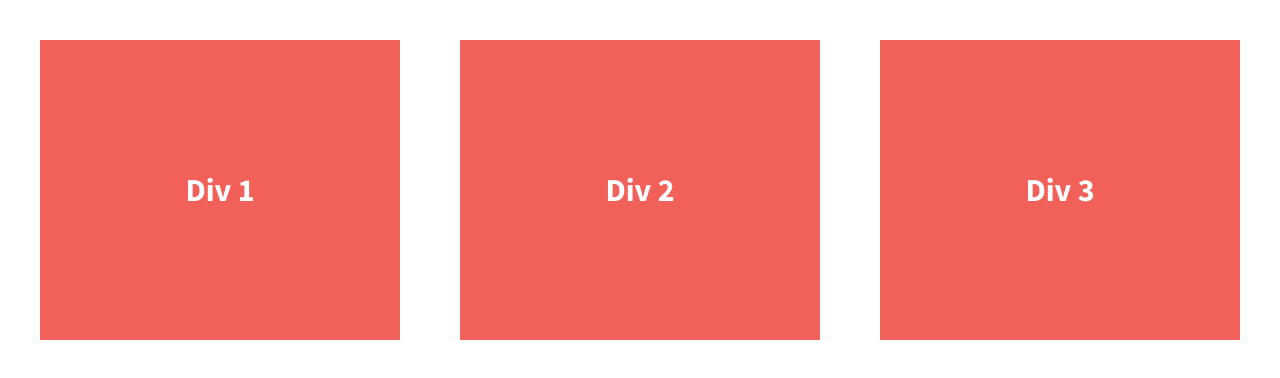
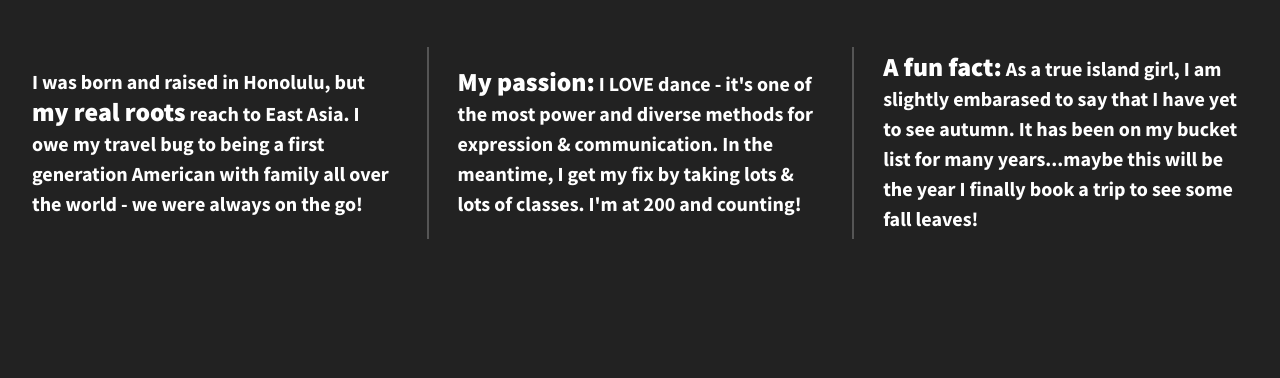
Before and after one commit to noellie-n/206-flexbox-grid, a plain HTML site: page index.html in a window 1280 px wide. Drawn offline with nearby package versions, Linux system fonts and the light colour scheme.

Commit message:
Added own text, customized font and background, added borders

```diff
--- a/css/main.css
+++ b/css/main.css
@@ -97,37 +97,43 @@ textarea {
 
 
 html {
-  background-color: #fff;
+  background-color: #222;
   height: 100%;
+  width: 100%;
 }
 
 body {
   font-family: 'Source Sans Pro', sans-serif;
+  font-weight: 700;
+  color: #fff;
   padding: 2em;
-  font-size: 1.25em;
   height: 100%;
 }
 
 .wrapper {
   /*add display:flex and set justify-content to space-between*/
-  font-weight: 700;
   display: flex;
+  flex-flow: row wrap;
   justify-content: space-between;
+  align-items: center;
+}
+
+.wrapper span{
+    font-family: 'Source Sans Pro', sans-serif;
+    font-weight: 900;
+    font-size: 1.3em;
 }
 
 .div-1, .div-2, .div-3 {
   /*give the divs a width of 30%, add display:flex, set justify-content and align-items to center*/
-  color: #fff;
   line-height: 1.5em;
-  font-size: 1.6em;
-  background-color: #f16059;
-  height: 300px;
+  font-size: 1.25em;
+  background-color: none;
   display: flex;
   width: 30%;
   justify-content: center;
   align-items: center;
 }
-
 
 
 
@@ -210,6 +216,17 @@ body {
    These examples override the primary ('mobile first') styles.
    Modify as content requires.
    ========================================================================== */
+
+@media all and (min-width: 1200px) {
+    .div-1, .div-2, .div-3 {
+      flex-basis: 30%;
+    }
+
+    .div-1, .div-2 {
+      border-right: 2px solid #555;
+      padding-right: 30px;
+    }
+}
 
 @media print,
        (-webkit-min-device-pixel-ratio: 1.25),
--- a/index.html
+++ b/index.html
@@ -14,7 +14,8 @@
         <link rel="stylesheet" href="css/main.css">
         <script src="js/vendor/modernizr-2.8.3.min.js"></script>
         <link href='http://fonts.googleapis.com/css?family=Lora:700' rel='stylesheet' type='text/css'>
-        <link href='http://fonts.googleapis.com/css?family=Source+Sans+Pro:400,700' rel='stylesheet' type='text/css'>
+        <link rel="preconnect" href="https://fonts.gstatic.com">
+        <link href="https://fonts.googleapis.com/css2?family=Source+Sans+Pro:ital,wght@0,700;0,900;1,400&display=swap" rel="stylesheet">
     </head>
     <body>
         <!--[if lt IE 8]>
@@ -23,13 +24,13 @@
 
         <section class="wrapper">
             <div class="div-1">
-                Div 1
+                <p>I was born and raised in Honolulu, but <span>my real roots</span> reach to East Asia. I owe my travel bug to being a first generation American with family all over the world - we were always on the go!</p>
             </div>
             <div class="div-2">
-                Div 2
+                <p><span>My passion:</span> I LOVE dance - it's one of the most power and diverse methods for expression & communication. In the meantime, I get my fix by taking lots & lots of classes. I'm at 200 and counting!</p>
             </div>
             <div class="div-3">
-                Div 3
+                <p><span>A fun fact:</span> As a true island girl, I am slightly embarased to say that I have yet to see autumn. It has been on my bucket list for many years...maybe this will be the year I finally book a trip to see some fall leaves!</p>
             </div>
         </section>
 
```
